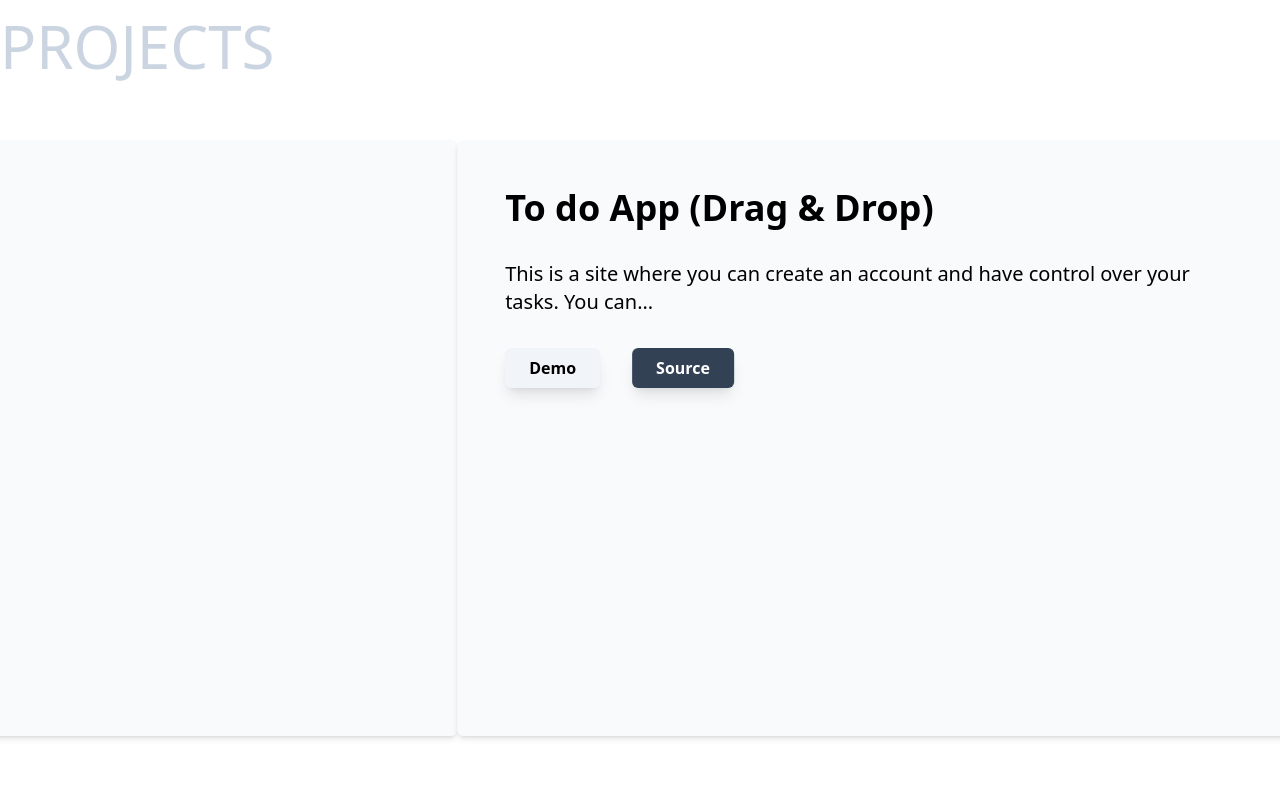
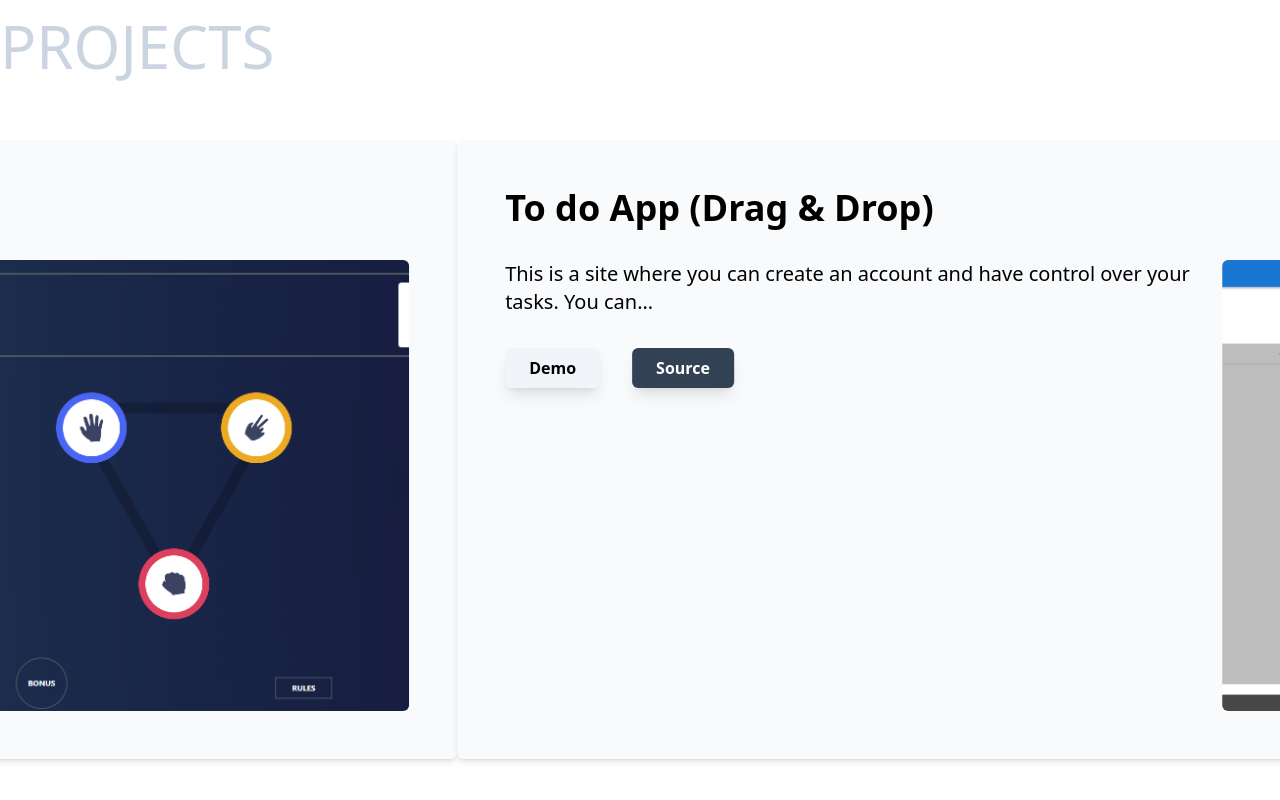
Before and after one commit to peVelosa/portfolio, a React (Vite) app: page / in a window 1280 px wide. Shown: the part 1936-2736 px from the top of the page. Built offline with nearby package versions, Linux system fonts and the light colour scheme.

Commit message:
teste sm imagem

```diff
--- a/src/components/Project.tsx
+++ b/src/components/Project.tsx
@@ -14,7 +14,7 @@ const Project: FC<ProjectProps> = ({
   description,
   demo,
   source,
-  // image,
+  image,
 }) => {
   const projectRef = useRef<ElementRef<'article'>>(null);
 
@@ -39,10 +39,10 @@ const Project: FC<ProjectProps> = ({
           <motion.div className="flex h-full flex-col p-12">
             <h1 className="mb-8 text-lg font-bold lg:text-4xl">{title}</h1>
             <div className="grid h-full gap-4 lg:grid-cols-[3fr_2fr]">
-              {/* <img
+              <img
                 src={image}
                 className="block h-full items-stretch rounded-md object-cover lg:order-2"
-              /> */}
+              />
               <div className="flex flex-col gap-8">
                 <p className="text-xl">{description}</p>
                 <div className="font-semibold capitalize">
```
